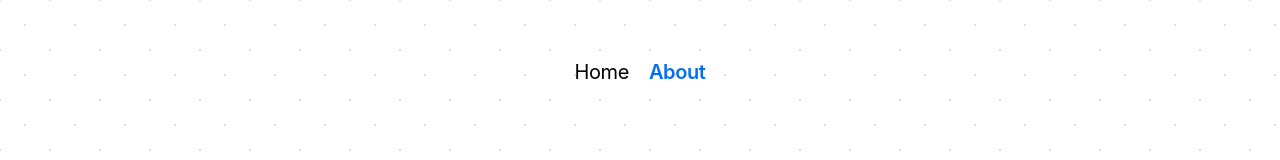
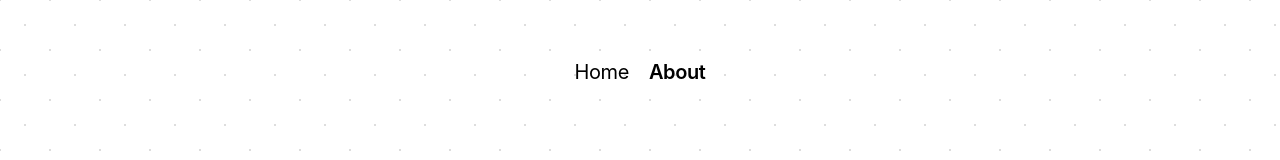
Before and after one commit to midorikawaryo/notion-blog, a Next.js app: page /about in a window 1280 px wide. Shown: the top 160 px of the page. Built offline with nearby package versions, Linux system fonts and the light colour scheme.

Commit message:
[fix]aタグの色を変更

```diff
--- a/src/styles/global.css
+++ b/src/styles/global.css
@@ -252,7 +252,7 @@ figure {
 }
 
 a {
-  color: #0070f3;
+  color: #333;
   text-decoration: none;
 }
 a:hover {
--- a/src/styles/header.module.css
+++ b/src/styles/header.module.css
@@ -22,12 +22,12 @@
 }
 
 .header :global(a.active) {
-  color: #0070f3;
+  color: #000;
   font-weight: 600;
 }
 
 @media (max-width: 600px) {
   .header {
-    padding: .5em 0 2em;
+    padding: 0.5em 0 2em;
   }
 }
```
